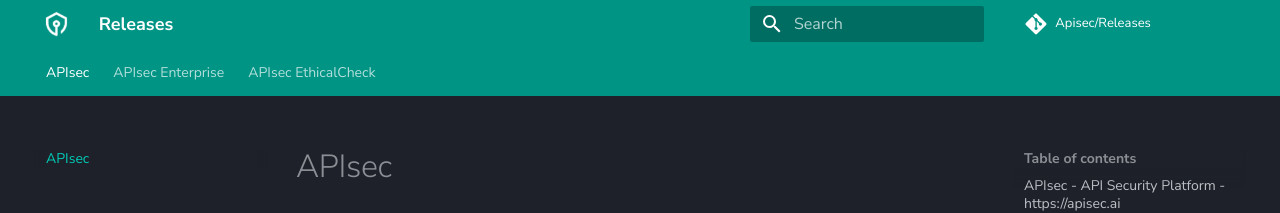
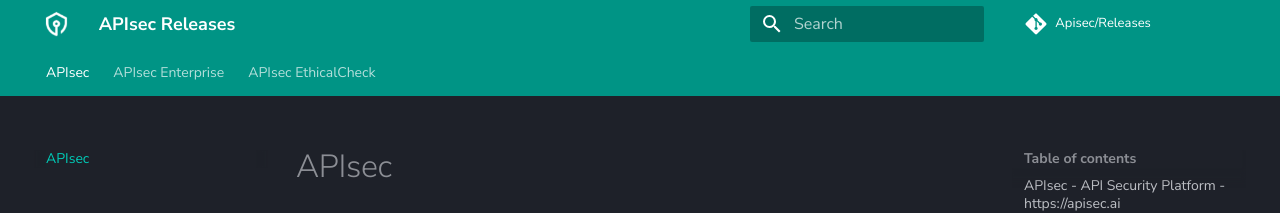
Before and after one commit to apisec-inc/releases, an MkDocs documentation site: the page built from docs/index.md, in a window 1280 px wide. Shown: the top 213 px of the page. Built offline with MkDocs 1.6.1 and Material for MkDocs 9.7.7, drawn with Linux system fonts in a browser that asks for light colours.

Commit message:
Update mkdocs.yml

```diff
--- a/mkdocs.yml
+++ b/mkdocs.yml
@@ -1,4 +1,4 @@
-site_name: Releases
+site_name: APIsec Releases
 site_description: APIsec Release Notes
 copyright: Copyright &copy; APIsec Inc.
 
```
